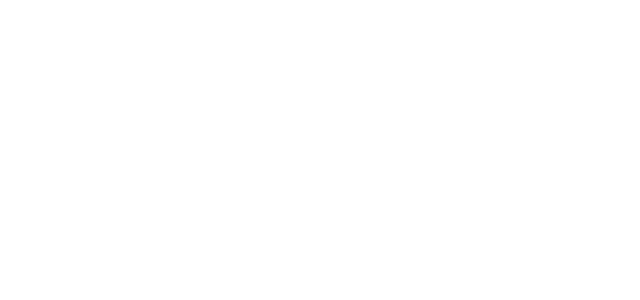
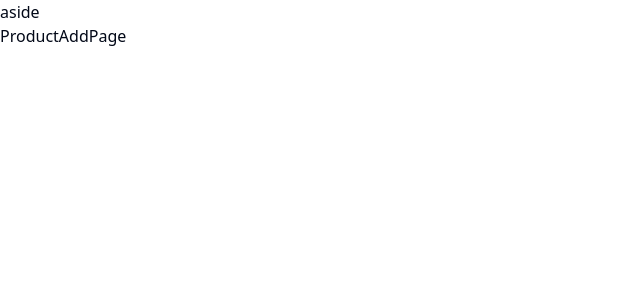
Before and after one commit to datlt2306/FPL-WEB209, a React (Vite) app in the folder SU24/fe/: page /admin/products/add in a window 1280 px wide. Before the commit this address had no page. Shown: the top 300 px of the page, without its empty margins (0-640 px from the left). Built offline with nearby package versions, Linux system fonts and the light colour scheme.

Commit message:
WD18329 - Buổi 6

```diff
--- /dev/null
+++ b/SU24/fe/src/pages/(dashboard)/product/add/page.tsx
@@ -0,0 +1,9 @@
+import React from "react";
+
+type Props = {};
+
+const ProductAddPage = (props: Props) => {
+    return <div>ProductAddPage</div>;
+};
+
+export default ProductAddPage;
--- /dev/null
+++ b/SU24/fe/src/pages/(dashboard)/product/edit/page.tsx
@@ -0,0 +1,9 @@
+import React from "react";
+
+type Props = {};
+
+const ProductEditpage = (props: Props) => {
+    return <div>ProductEditpage</div>;
+};
+
+export default ProductEditpage;
--- a/SU24/fe/src/routes/index.tsx
+++ b/SU24/fe/src/routes/index.tsx
@@ -1,5 +1,7 @@
 import DashboardPage from "@/pages/(dashboard)/dashboard/page";
 import LayoutAdmin from "@/pages/(dashboard)/layout";
+import ProductAddPage from "@/pages/(dashboard)/product/add/page";
+import ProductEditpage from "@/pages/(dashboard)/product/edit/page";
 import ProductManagementPage from "@/pages/(dashboard)/product/page";
 import ErrorPage from "@/pages/(website)/404/page";
 import HomePage from "@/pages/(website)/home/page";
@@ -10,12 +12,14 @@ const Router = () => {
     return (
         <>
             <Routes>
-                <Route path="/" element={<LayoutWebsite/>}>
-                    <Route index element={<HomePage/>}/>
+                <Route path="/" element={<LayoutWebsite />}>
+                    <Route index element={<HomePage />} />
                 </Route>
-                <Route path="admin" element={<LayoutAdmin/>}>
-                    <Route index element={<DashboardPage/>}/>
-                    <Route path="products" element={<ProductManagementPage/>}/>
+                <Route path="admin" element={<LayoutAdmin />}>
+                    <Route index element={<DashboardPage />} />
+                    <Route path="products" element={<ProductManagementPage />} />
+                    <Route path="products/add" element={<ProductAddPage />} />
+                    <Route path="products/:id/edit" element={<ProductEditpage />} />
                 </Route>
                 <Route path="**" element={<ErrorPage />} />
             </Routes>
```
